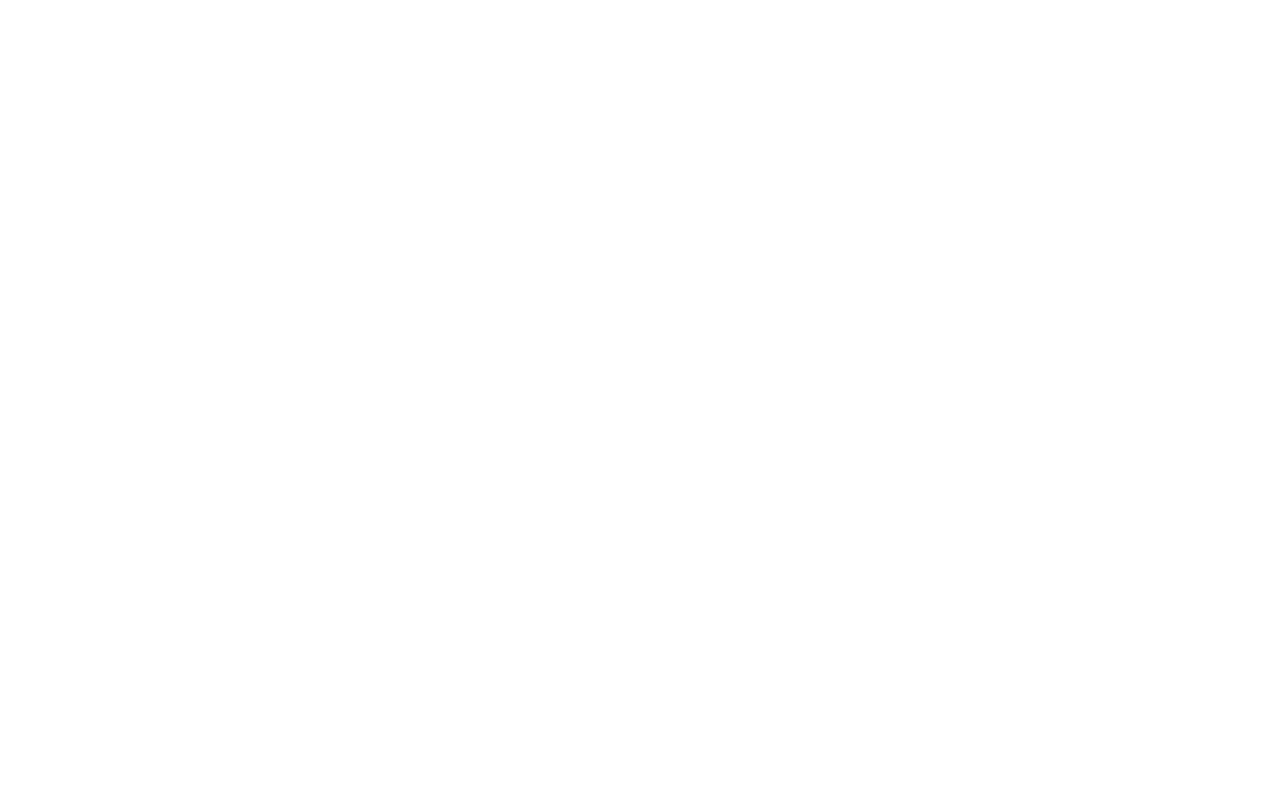
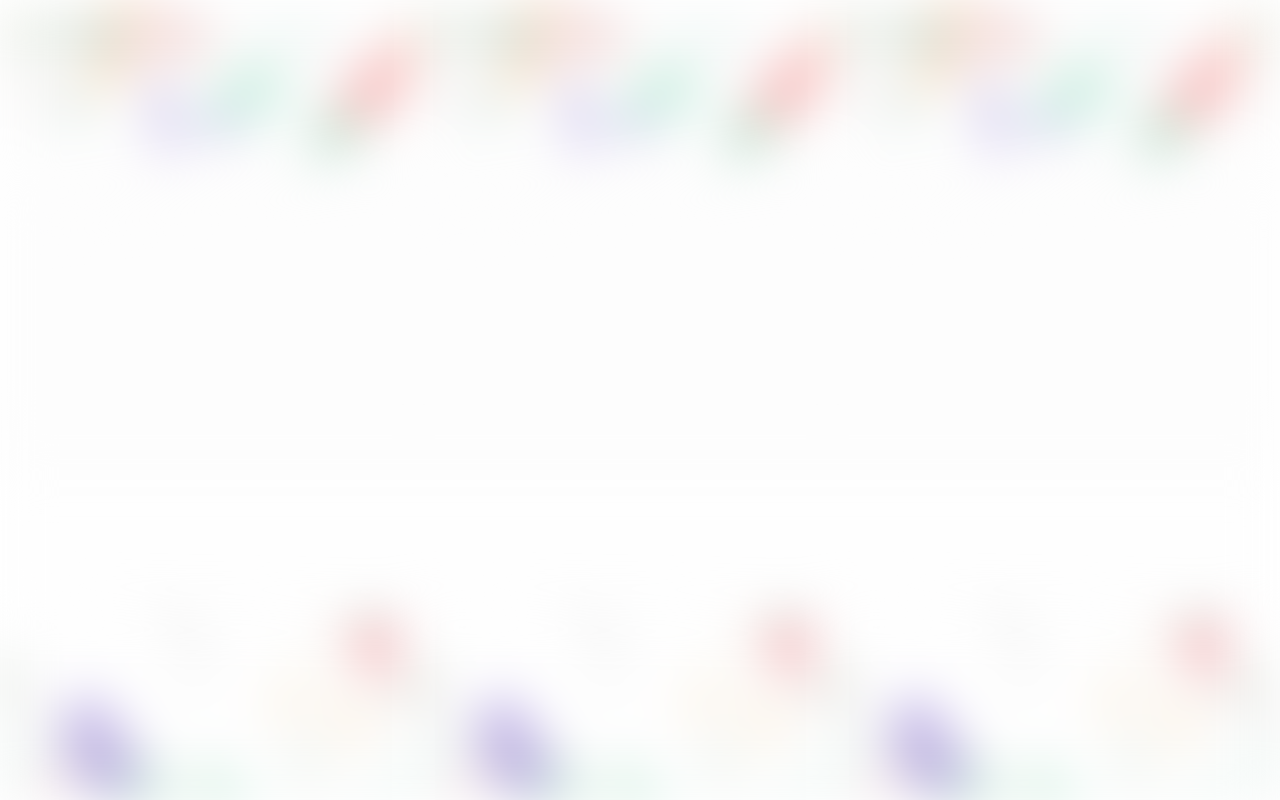
Before and after one commit to llyybbb/SilverMarket, a React (Create React App) app in the folder frontend/: page /confirmOrder in a window 1280 px wide. Before the commit this address had no page. Built offline with nearby package versions, Linux system fonts and the light colour scheme.

Commit message:
:memo: docs: ConfirmOrder 페이지 생성

```diff
--- /dev/null
+++ b/frontend/src/Pages/ConfirmOrder.js
@@ -0,0 +1,35 @@
+import GlobalStyle from "../GlobalStyle";
+import { styled } from "styled-components";
+import { Container } from "../styles/basicStyles";
+
+function ConfirmOrder() {
+    return(
+        <>
+            <GlobalStyle />
+            <Container style={{padding: "0px"}}>
+                <Box>
+                    <InnerBox>
+
+                    </InnerBox>
+                </Box>
+            </Container>
+        </>
+    )
+}
+
+export default ConfirmOrder;
+
+const Box = styled.div`
+    width: 100vw;
+    height: 100vh;
+    background-image: url('../img/ConfirmOrder.svg');
+    filter: blur(25px);
+    -webkit-filter: blur(25px);
+    position: relative;
+`;
+
+const InnerBox = styled.div`
+    position: absolute;
+    width: 100vw;
+    height: 100vh;
+`;
--- a/frontend/src/router.js
+++ b/frontend/src/router.js
@@ -4,6 +4,7 @@
 import Signup from './Pages/Signup';
 import Detail from './Pages/Detail';
 import Order from './Pages/Order';
+import ConfirmOrder from './Pages/ConfirmOrder';
 
 function Router() {
     return (
@@ -14,6 +15,7 @@
             <Route path='/signup' element={<Signup />} />
             <Route path='/detail' element={<Detail />} />
             <Route path='/order' element={<Order />} />
+            <Route path='/confirmOrder' element={<ConfirmOrder />} />
             </Routes>
         </BrowserRouter>
     )
```
Also changed, not shown: frontend/public/img/ConfirmOrder.svg (added), frontend/public/img/check.svg (added).
